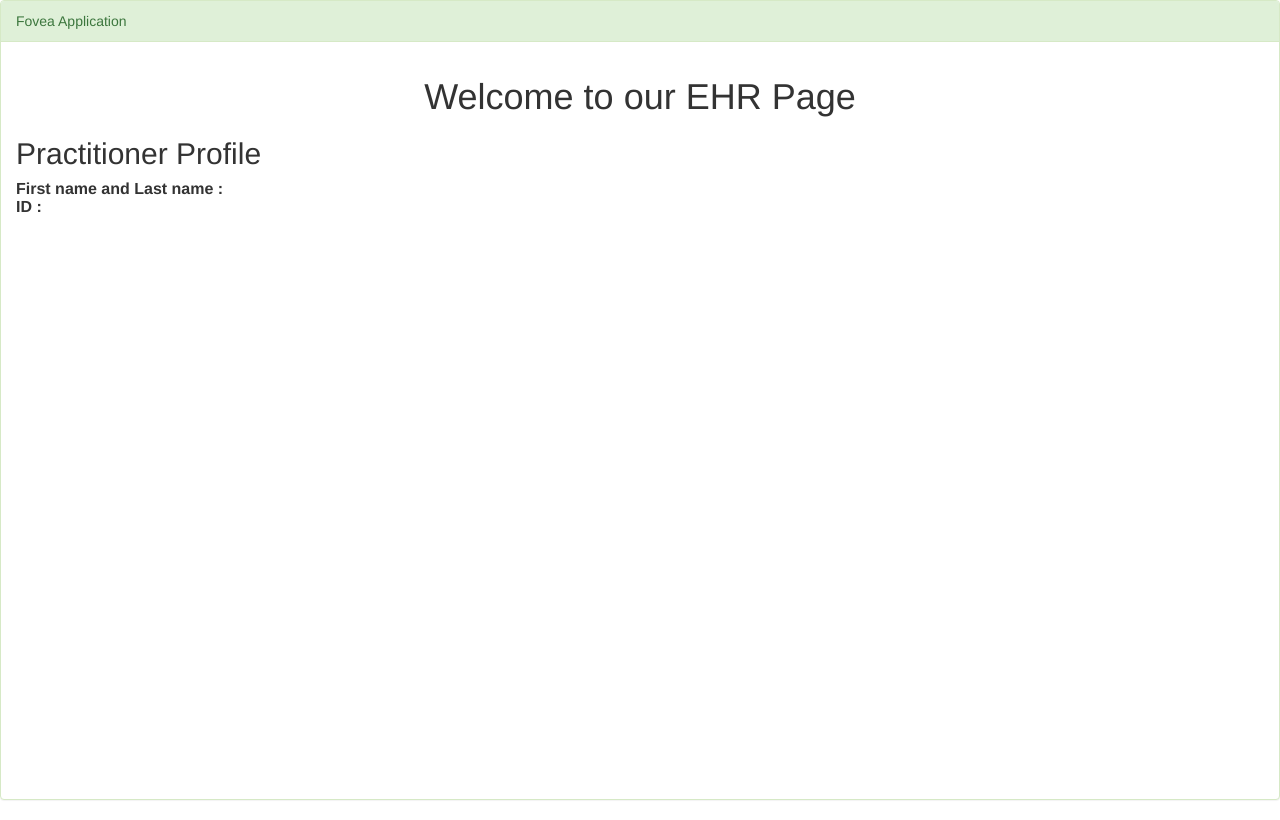
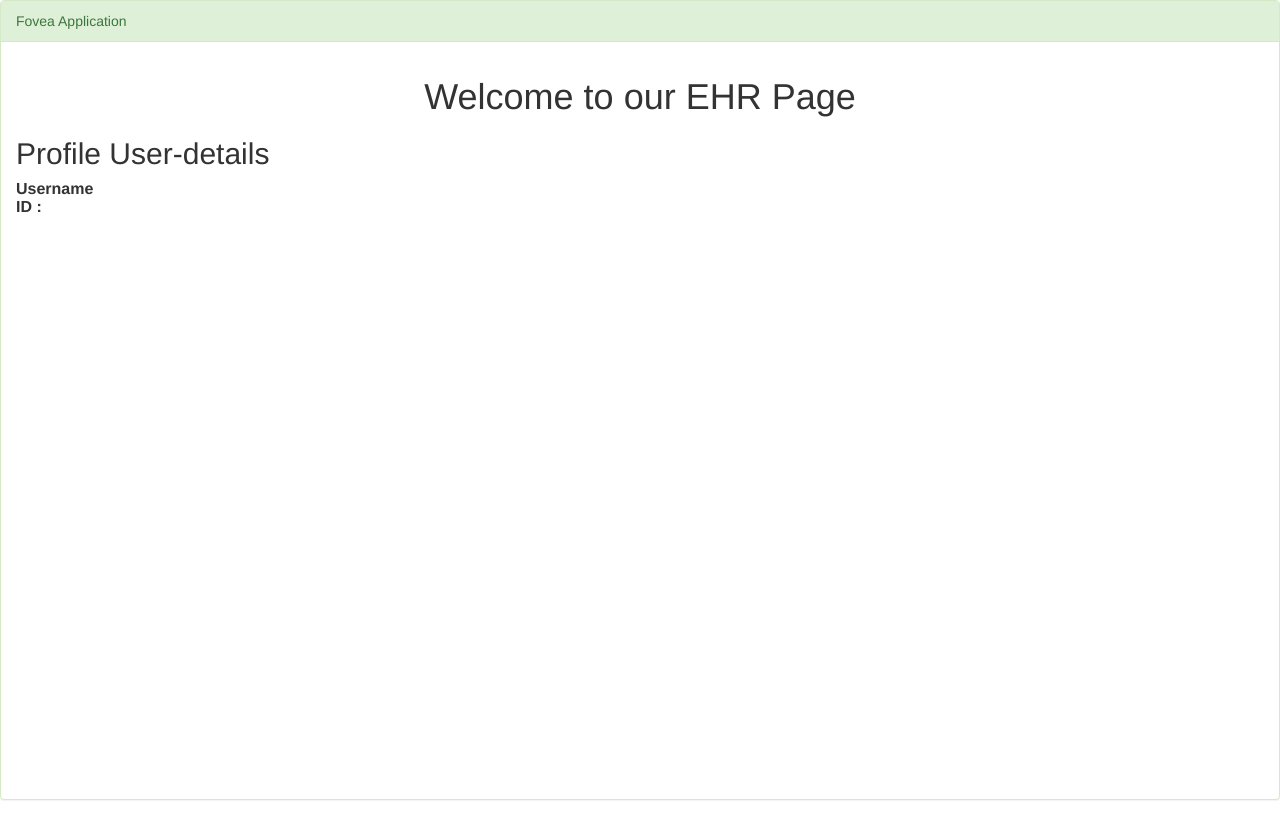
Before and after one commit to AkshayaEshwar/simple-auth, a plain HTML site: page index.html in a window 1280 px wide. Drawn offline with nearby package versions, Linux system fonts and the light colour scheme.

Commit message:
Update index.html

```diff
--- a/index.html
+++ b/index.html
@@ -10,10 +10,10 @@
     <center>
       <h1> Welcome to our EHR Page</h1>
     </center>
-     <h2>Practitioner Profile</h2>
+     <h2>Profile User-details</h2>
       <table>
          <tr>
-          <th>First name and Last name :</th>
+          <th>Username</th>
           <td id='name'></td>
         </tr>
         <tr>
```
